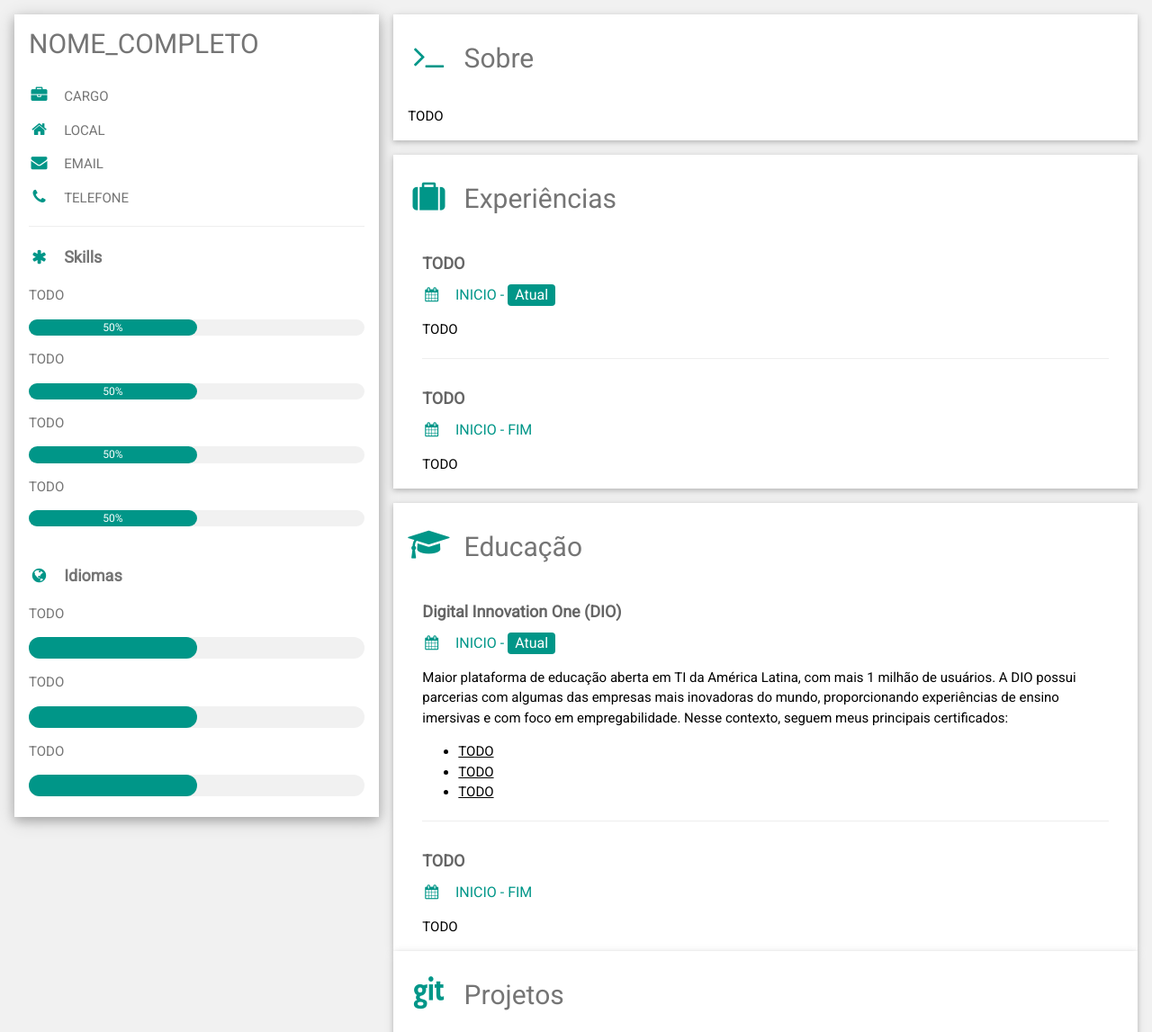
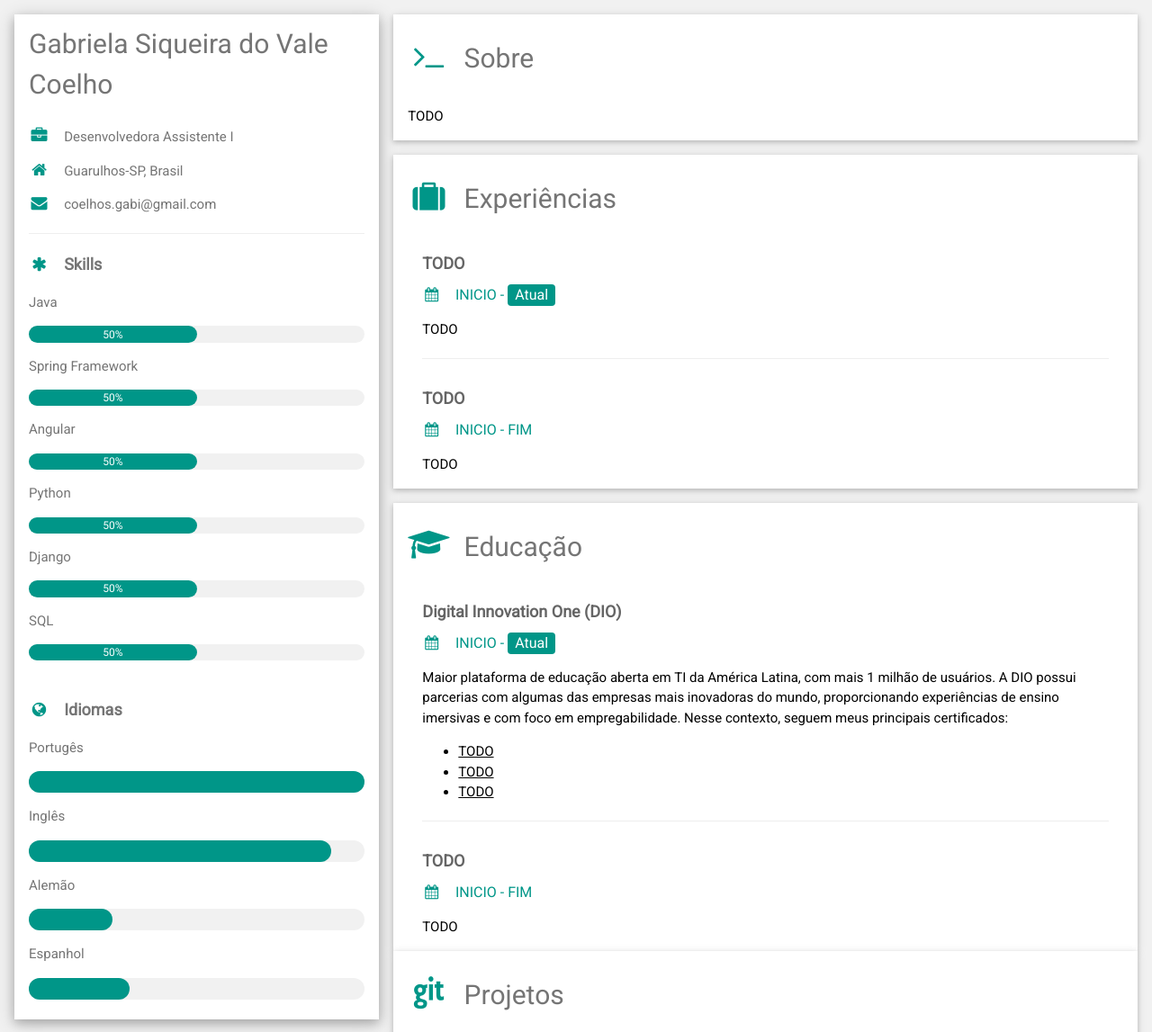
Before and after one commit to coelhos-gabi/cv, a plain HTML site: page index.html in a window 1280 px wide. Shown: the top 1147 px of the page at 90% size. Drawn offline with nearby package versions, Linux system fonts and the light colour scheme.

Commit message:
Inclusão coluna esquerda

```diff
--- a/index.html
+++ b/index.html
@@ -1,7 +1,7 @@
 <!DOCTYPE html>
 <html lang="pt-BR">
   <head>
-    <title>NOME_COMPLETO</title>
+    <title>Gabriela Siqueira do Vale Coelho</title>
 
     <meta http-equiv="Content-Type" content="text/html; charset=UTF-8" />
     <meta name="viewport" content="width=device-width, initial-scale=1" />
@@ -17,14 +17,7 @@
     />
 
     <style>
-      html,
-      body,
-      h1,
-      h2,
-      h3,
-      h4,
-      h5,
-      h6 {
+      html,body,h1,h2,h3,h4,h5,h6 {
         font-family: 'Roboto', sans-serif;
       }
     </style>
@@ -40,109 +33,59 @@
           <div class="w3-white w3-text-grey w3-card-4">
             <!-- @falvojr: This container has been modified to not use a profile picture. -->
             <div class="w3-container">
-              <h2>NOME_COMPLETO</h2>
+              <h2>Gabriela Siqueira do Vale Coelho</h2>
             </div>
             <div class="w3-container">
-              <p>
-                <i
-                  class="fa fa-briefcase fa-fw w3-margin-right w3-large w3-text-teal"
-                ></i
-                >CARGO
-              </p>
-              <p>
-                <i
-                  class="fa fa-home fa-fw w3-margin-right w3-large w3-text-teal"
-                ></i
-                >LOCAL
-              </p>
-              <p>
-                <i
-                  class="fa fa-envelope fa-fw w3-margin-right w3-large w3-text-teal"
-                ></i
-                >EMAIL
-              </p>
-              <p>
-                <i
-                  class="fa fa-phone fa-fw w3-margin-right w3-large w3-text-teal"
-                ></i
-                >TELEFONE
-              </p>
-              <hr />
+              <p><i class="fa fa-briefcase fa-fw w3-margin-right w3-large w3-text-teal"></i>Desenvolvedora Assistente I</p>
+              <p><i class="fa fa-home fa-fw w3-margin-right w3-large w3-text-teal"></i>Guarulhos-SP, Brasil</p>
+              <p><i class="fa fa-envelope fa-fw w3-margin-right w3-large w3-text-teal"></i>coelhos.gabi@gmail.com</p>
+              <hr/>
 
               <p class="w3-large">
-                <b
-                  ><i
-                    class="fa fa-asterisk fa-fw w3-margin-right w3-text-teal"
-                  ></i
-                  >Skills</b
-                >
+                <b><i class="fa fa-asterisk fa-fw w3-margin-right w3-text-teal"></i>Skills</b>
               </p>
-              <p>TODO</p>
+              <p>Java</p>
               <div class="w3-light-grey w3-round-xlarge w3-small">
-                <div
-                  class="w3-container w3-center w3-round-xlarge w3-teal"
-                  style="width: 50%"
-                >
-                  50%
-                </div>
+                <div class="w3-container w3-center w3-round-xlarge w3-teal" style="width: 50%" > 50% </div>
               </div>
-              <p>TODO</p>
+              <p>Spring Framework</p>
               <div class="w3-light-grey w3-round-xlarge w3-small">
-                <div
-                  class="w3-container w3-center w3-round-xlarge w3-teal"
-                  style="width: 50%"
-                >
-                  50%
-                </div>
+                <div class="w3-container w3-center w3-round-xlarge w3-teal" style="width: 50%" > 50% </div>
               </div>
-              <p>TODO</p>
+              <p>Angular</p>
               <div class="w3-light-grey w3-round-xlarge w3-small">
-                <div
-                  class="w3-container w3-center w3-round-xlarge w3-teal"
-                  style="width: 50%"
-                >
-                  50%
-                </div>
+                <div class="w3-container w3-center w3-round-xlarge w3-teal" style="width: 50%" > 50% </div>
               </div>
-              <p>TODO</p>
+              <p>Python</p>
               <div class="w3-light-grey w3-round-xlarge w3-small">
-                <div
-                  class="w3-container w3-center w3-round-xlarge w3-teal"
-                  style="width: 50%"
-                >
-                  50%
-                </div>
+                <div class="w3-container w3-center w3-round-xlarge w3-teal" style="width: 50%" > 50% </div>
+              </div>
+              <p>Django</p>
+              <div class="w3-light-grey w3-round-xlarge w3-small">
+                <div class="w3-container w3-center w3-round-xlarge w3-teal" style="width: 50%" > 50% </div>
+              </div>
+              <p>SQL</p>
+              <div class="w3-light-grey w3-round-xlarge w3-small">
+                <div class="w3-container w3-center w3-round-xlarge w3-teal" style="width: 50%" > 50% </div>
               </div>
               <br />
 
               <p class="w3-large w3-text-theme">
-                <b
-                  ><i class="fa fa-globe fa-fw w3-margin-right w3-text-teal"></i
-                  >Idiomas</b
-                >
+                <b><i class="fa fa-globe fa-fw w3-margin-right w3-text-teal"></i>Idiomas</b>
               </p>
-              <p>TODO</p>
+              <p>Portugês</p>
               <div class="w3-light-grey w3-round-xlarge">
-                <div
-                  class="w3-round-xlarge w3-teal"
-                  style="height: 24px; width: 50%"
-                ></div>
-              </div>
-              <p>TODO</p>
+                <div class="w3-round-xlarge w3-teal" style="height: 24px; width: 100%" ></div> </div>
+              <p>Inglês</p>
               <div class="w3-light-grey w3-round-xlarge">
-                <div
-                  class="w3-round-xlarge w3-teal"
-                  style="height: 24px; width: 50%"
-                ></div>
-              </div>
-              <p>TODO</p>
+                <div class="w3-round-xlarge w3-teal" style="height: 24px; width: 90%" ></div> </div>
+              <p>Alemão</p>
               <div class="w3-light-grey w3-round-xlarge">
-                <div
-                  class="w3-round-xlarge w3-teal"
-                  style="height: 24px; width: 50%"
-                ></div>
-              </div>
-              <br />
+                <div class="w3-round-xlarge w3-teal" style="height: 24px; width: 25%" ></div> </div>
+              <p>Espanhol</p>
+                <div class="w3-light-grey w3-round-xlarge">
+                  <div class="w3-round-xlarge w3-teal" style="height: 24px; width: 30%" ></div> </div>
+                <br />
             </div>
           </div>
           <br />
@@ -154,21 +97,12 @@
         <div class="w3-twothird">
           <div class="w3-container w3-card w3-white w3-margin-bottom">
             <h2 class="w3-text-grey w3-padding-16">
-              <i
-                class="fa fa-terminal fa-fw w3-margin-right w3-xxlarge w3-text-teal"
-              ></i
-              >Sobre
-            </h2>
+              <i class="fa fa-terminal fa-fw w3-margin-right w3-xxlarge w3-text-teal"></i>Sobre</h2>
             <p>TODO</p>
           </div>
-
           <div class="w3-container w3-card w3-white w3-margin-bottom">
             <h2 class="w3-text-grey w3-padding-16">
-              <i
-                class="fa fa-suitcase fa-fw w3-margin-right w3-xxlarge w3-text-teal"
-              ></i
-              >Experiências
-            </h2>
+              <i class="fa fa-suitcase fa-fw w3-margin-right w3-xxlarge w3-text-teal"></i>Experiências</h2>
             <div class="w3-container">
               <h5 class="w3-opacity"><b>TODO</b></h5>
               <h6 class="w3-text-teal">
@@ -189,11 +123,7 @@
 
           <div class="w3-container w3-card w3-white">
             <h2 class="w3-text-grey w3-padding-16">
-              <i
-                class="fa fa-graduation-cap fa-fw w3-margin-right w3-xxlarge w3-text-teal"
-              ></i
-              >Educação
-            </h2>
+              <i class="fa fa-graduation-cap fa-fw w3-margin-right w3-xxlarge w3-text-teal"></i>Educação</h2>
             <div class="w3-container">
               <h5 class="w3-opacity"><b>Digital Innovation One (DIO)</b></h5>
               <h6 class="w3-text-teal">
@@ -225,11 +155,7 @@
 
           <div class="w3-container w3-card w3-white w3-margin-bottom">
             <h2 class="w3-text-grey w3-padding-16">
-              <i
-                class="fa fa-git fa-fw w3-margin-right w3-xxlarge w3-text-teal"
-              ></i
-              >Projetos
-            </h2>
+              <i class="fa fa-git fa-fw w3-margin-right w3-xxlarge w3-text-teal"></i>Projetos</h2>
             <div class="w3-container">
               <h6 class="w3-text-teal">
                 <i class="fa fa-github fa-fw w3-margin-right"></i>
```
